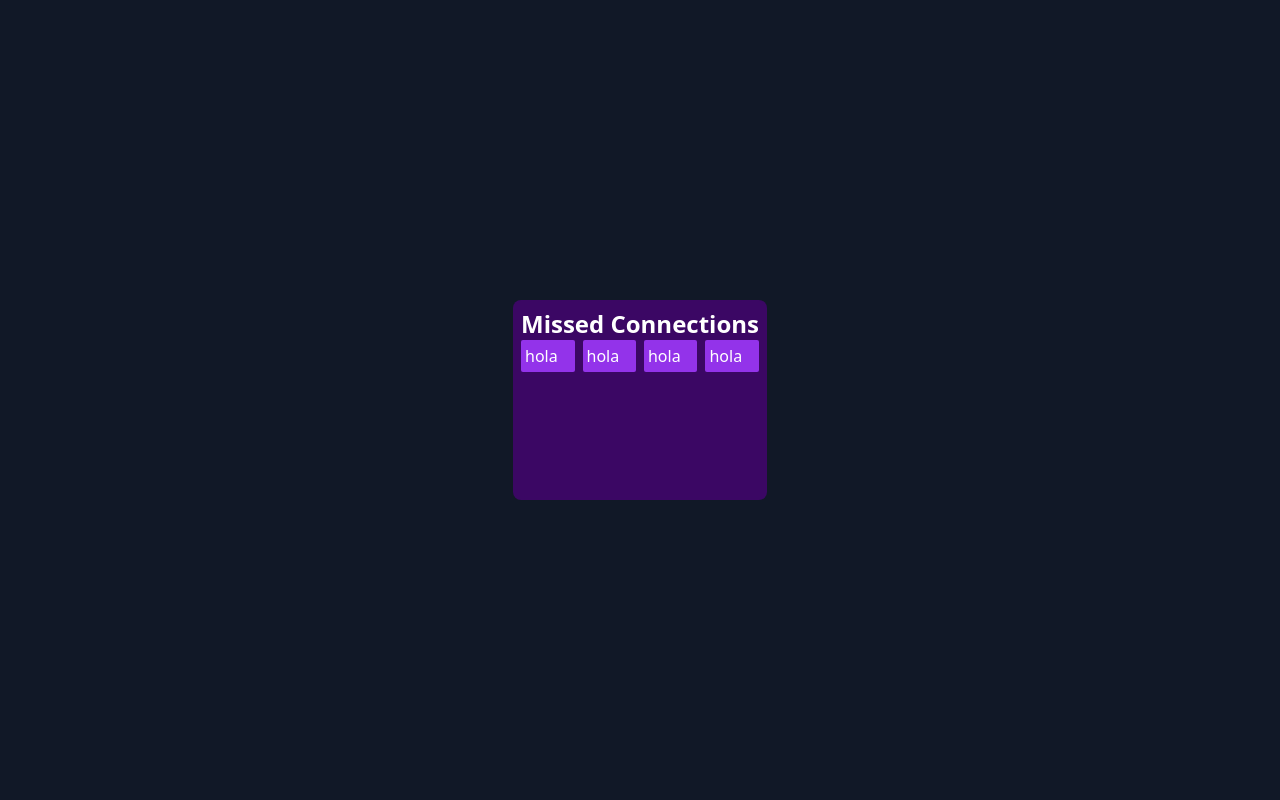
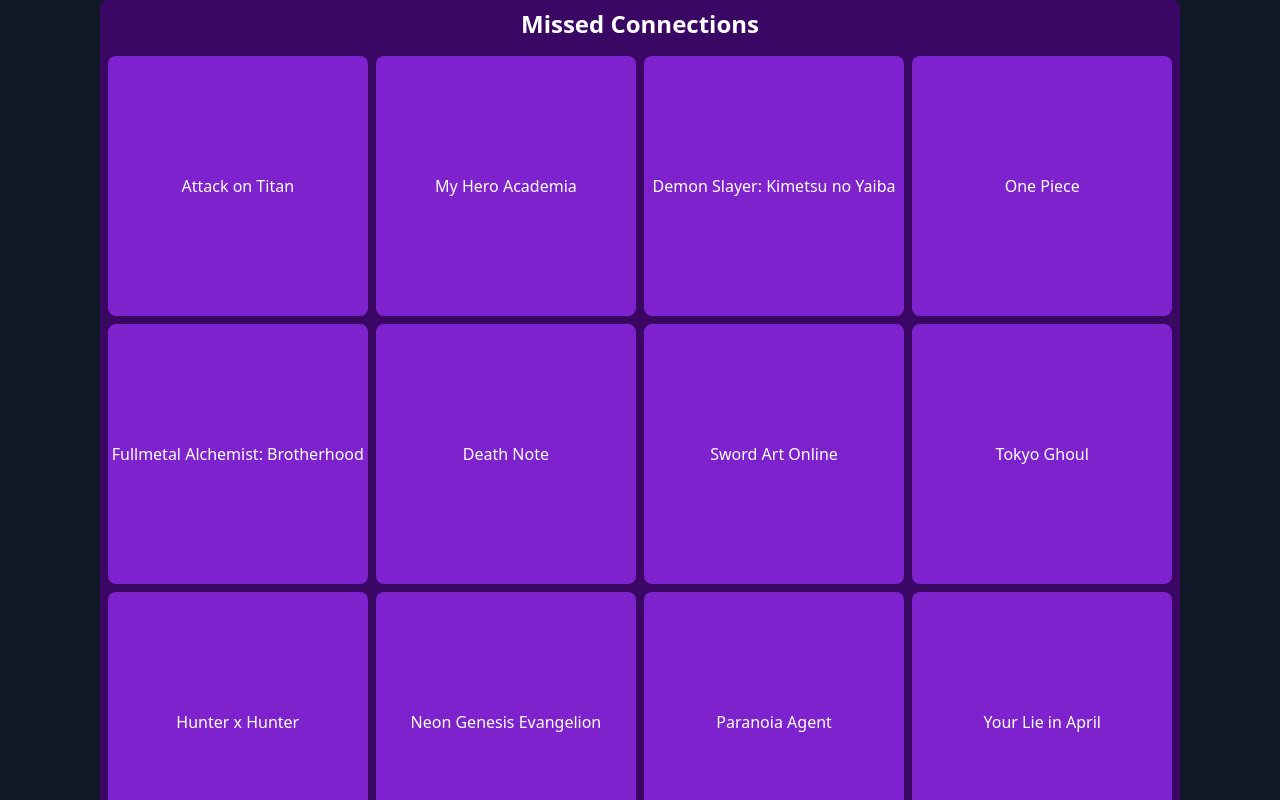
Before and after one commit to matugonzalez/missed-connections, a React (Vite) app: page / in a window 1280 px wide. Shown: the top 800 px of the page. Built offline with nearby package versions, Linux system fonts and the light colour scheme.

Commit message:
feat: allow to select items and save it on array

```diff
--- a/src/App.jsx
+++ b/src/App.jsx
@@ -1,13 +1,32 @@
+import { useState } from "react";
+import mockdata from "../mockdata";
+import ItemBox from "./components/ItemBox";
 function App() {
+    const data = mockdata
+    const selectedData = mockdata.animeList.slice(0, 16)
+    const [pickedItems, setPickedItems] = useState([])
+    console.log(pickedItems)
     return (
         <div className='grid place-items-center min-h-screen bg-gray-900'>
-            <div className='bg-purple-950 rounded-lg p-2 text-white'>
+            <div className='bg-purple-950 rounded-lg p-2 text-white grid place-items-center gap-4'>
                 <span className='font-bold text-2xl'>Missed Connections</span>
+                {pickedItems.map((item, i)=>{
+                    return(
+                        <span key={i}>{item.name}</span>
+                    )
+                })}
                 <div className='grid grid-cols-4 grid-rows-4 gap-2'>
-                    <div className='bg-purple-600 rounded-sm p-1'>hola</div>
-                    <div className='bg-purple-600 rounded-sm p-1'>hola</div>
-                    <div className='bg-purple-600 rounded-sm p-1'>hola</div>
-                    <div className='bg-purple-600 rounded-sm p-1'>hola</div>
+                    {
+                        selectedData.map((item, i) => {
+                            return (
+                                <ItemBox key={i} item={item} pickedItems={pickedItems} setPickedItems={setPickedItems} items={selectedData}/>
+                            );
+                        })
+                    }
+                </div>
+                <div className='flex justify-between w-full'>
+                    <button className='bg-red-700 px-8 py-2 rounded-xl'>Clear</button>
+                    <button className='bg-lime-700 px-8 py-2 rounded-xl'>Send</button>
                 </div>
             </div>
         </div>
--- /dev/null
+++ b/src/components/ItemBox/index.jsx
@@ -0,0 +1,25 @@
+import { useState } from "react";
+
+const ItemBox = ({item, pickedItems, setPickedItems, items}) => {
+    const [isSelected, setIsSelected] = useState(false);
+    const handleOnClick = () => {
+
+        if(!isSelected){
+            setPickedItems(prevItems => [...prevItems, item]);
+            setIsSelected(true);
+        } else {
+            const updatedItems = pickedItems.filter(pickedItem => pickedItem !== item);
+            setPickedItems(updatedItems)
+            setIsSelected(false)
+        }
+    }
+    return (
+        <button
+        className= {` rounded-lg p-1 aspect-square text-center grid place-items-center  duration-100 ${isSelected ? 'bg-lime-700 hover:bg-lime-500' : 'bg-purple-700 hover:bg-purple-500'}`}
+        onClick={handleOnClick}
+        >
+            {item.name}
+        </button>
+    );
+}
+export default ItemBox;
```
